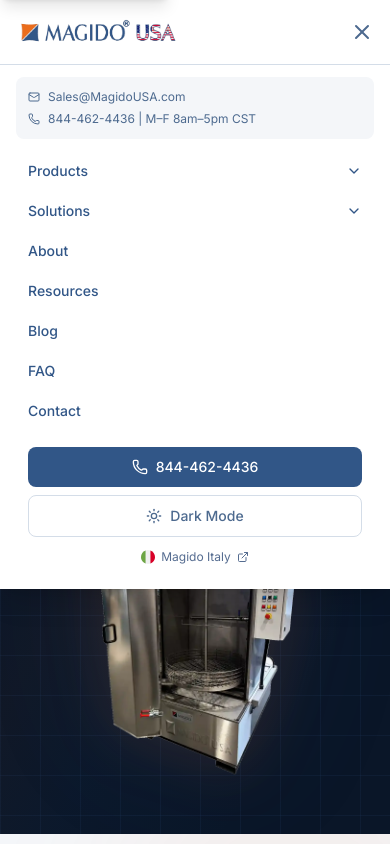
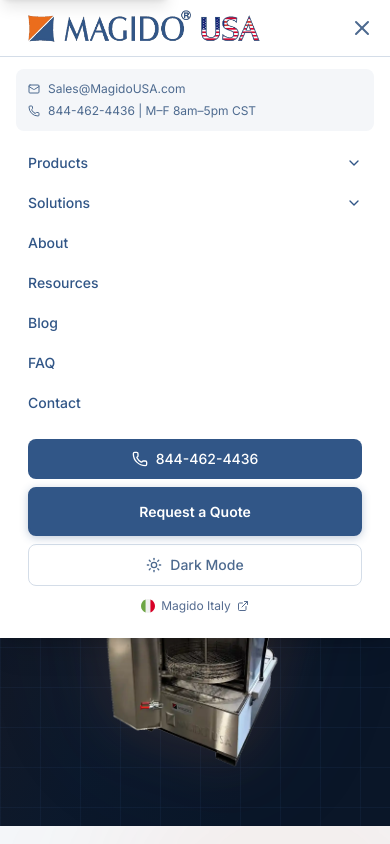
Before and after one commit to JasonBee99/MagidoUSA, a Next.js app: page / in a window 390 px wide. Both pictures are taken after a click on the button "Toggle menu". Shown: the top 844 px of the page. Built offline with nearby package versions, Linux system fonts and the light colour scheme.

Commit message:
Phase 24: phone pill dark bg, logo h-12 mobile, h-14 header, mobile panel top-14, Request a Quote back in menu

```diff
--- a/src/components/Header.tsx
+++ b/src/components/Header.tsx
@@ -148,7 +148,7 @@ export function Header() {
       {/* ─── Main Header ─── */}
       <header className="sticky top-0 z-50 border-b border-[var(--color-border)] bg-[var(--color-bg)]/95 backdrop-blur-md">
         <div className="mx-auto max-w-7xl px-2 sm:px-6 lg:px-8">
-          <div className="flex h-16 w-full items-center justify-between lg:h-[4.5rem]">
+          <div className="flex h-14 w-full items-center justify-between lg:h-[4.5rem]">
             {/* Logo — w-auto preserves aspect ratio, never stretches */}
             <Link href="/" className="flex-shrink-0">
               <Image
@@ -156,7 +156,7 @@ export function Header() {
                 alt="Magido USA"
                 width={216}
                 height={48}
-                className="h-8 w-auto sm:h-10 lg:h-12"
+                className="h-12 w-auto lg:h-12"
                 sizes="216px"
                 priority
                 fetchPriority="high"
@@ -376,12 +376,12 @@ export function Header() {
           <>
             {/* Backdrop */}
             <div
-              className="fixed inset-0 top-16 z-40 bg-black/40 backdrop-blur-sm lg:hidden"
+              className="fixed inset-0 top-14 z-40 bg-black/40 backdrop-blur-sm lg:hidden"
               onClick={() => setMobileOpen(false)}
             />
 
             {/* Panel */}
-            <div className="fixed inset-x-0 top-16 z-50 max-h-[calc(100vh-4rem)] overflow-y-auto border-t border-[var(--color-border)] bg-[var(--color-bg)] pb-6 shadow-xl lg:hidden">
+            <div className="fixed inset-x-0 top-14 z-50 max-h-[calc(100vh-3.5rem)] overflow-y-auto border-t border-[var(--color-border)] bg-[var(--color-bg)] pb-6 shadow-xl lg:hidden">
               <div className="mx-auto max-w-7xl px-4 pt-3 sm:px-6">
                 {/* Mobile info bar */}
                 <div className="mb-3 flex flex-col gap-1.5 rounded-lg bg-[var(--color-bg-secondary)] p-3">
@@ -500,6 +500,12 @@ export function Header() {
                     <Phone className="h-4 w-4" />
                     844-462-4436
                   </a>
+                  <Link
+                    href="/contact"
+                    className="btn-quote w-full text-center"
+                  >
+                    Request a Quote
+                  </Link>
                   {/* Theme toggle — mobile */}
                   <button
                     onClick={toggleTheme}
--- a/src/components/HomeHero.tsx
+++ b/src/components/HomeHero.tsx
@@ -16,7 +16,7 @@ export function HomeHero() {
           <div className="relative z-10 mb-4 flex justify-center lg:hidden">
             <a
               href="tel:8444624436"
-              className="inline-flex items-center gap-2 rounded-full border border-white/20 bg-white/10 px-4 py-1.5 text-sm font-medium text-white transition-colors hover:bg-white/20"
+              className="inline-flex items-center gap-2 rounded-full border border-magido-orange/50 bg-magido-blue/80 px-4 py-1.5 text-sm font-medium text-white transition-colors hover:bg-magido-blue"
             >
               <Phone className="h-3.5 w-3.5 text-magido-orange" />
               844-462-4436 · M–F 8am–5pm CST
```
